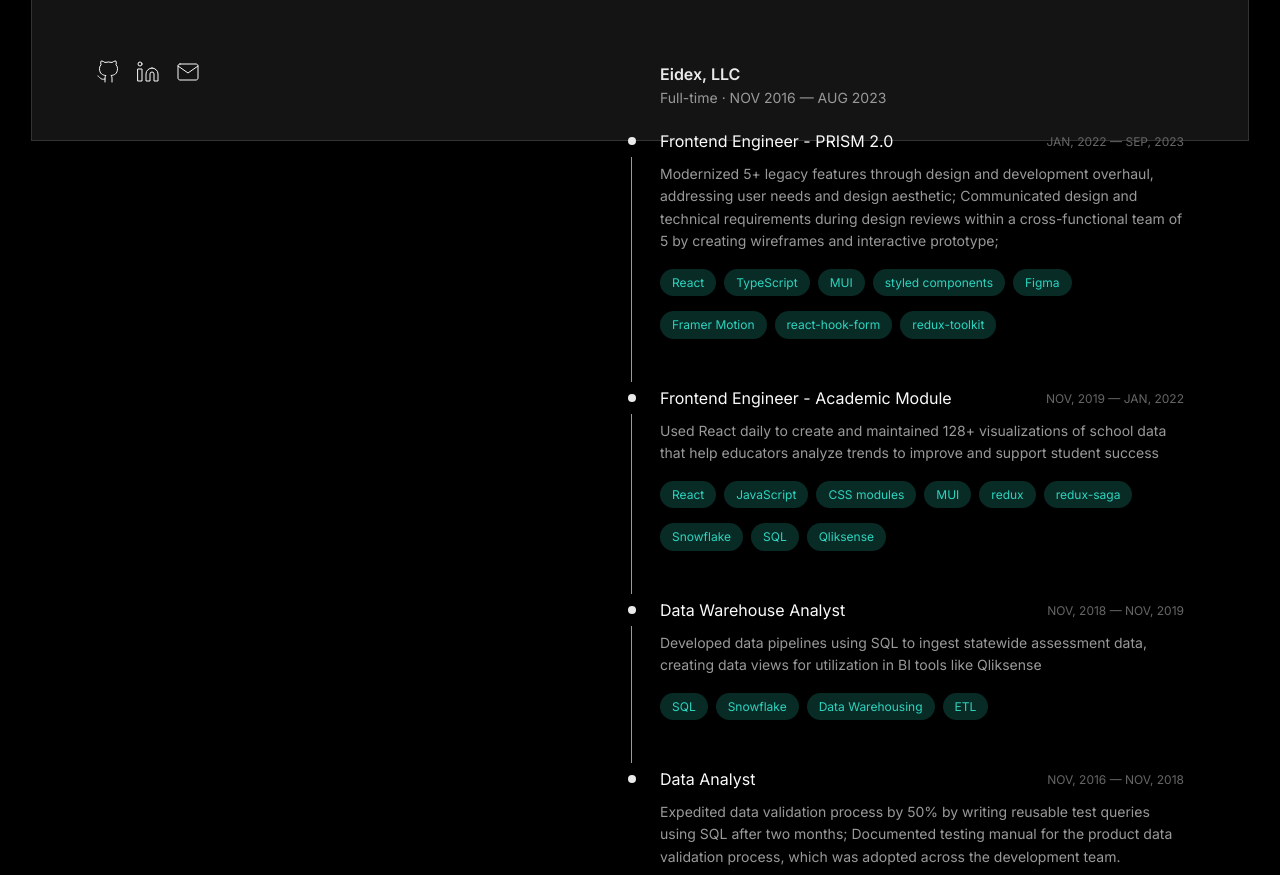
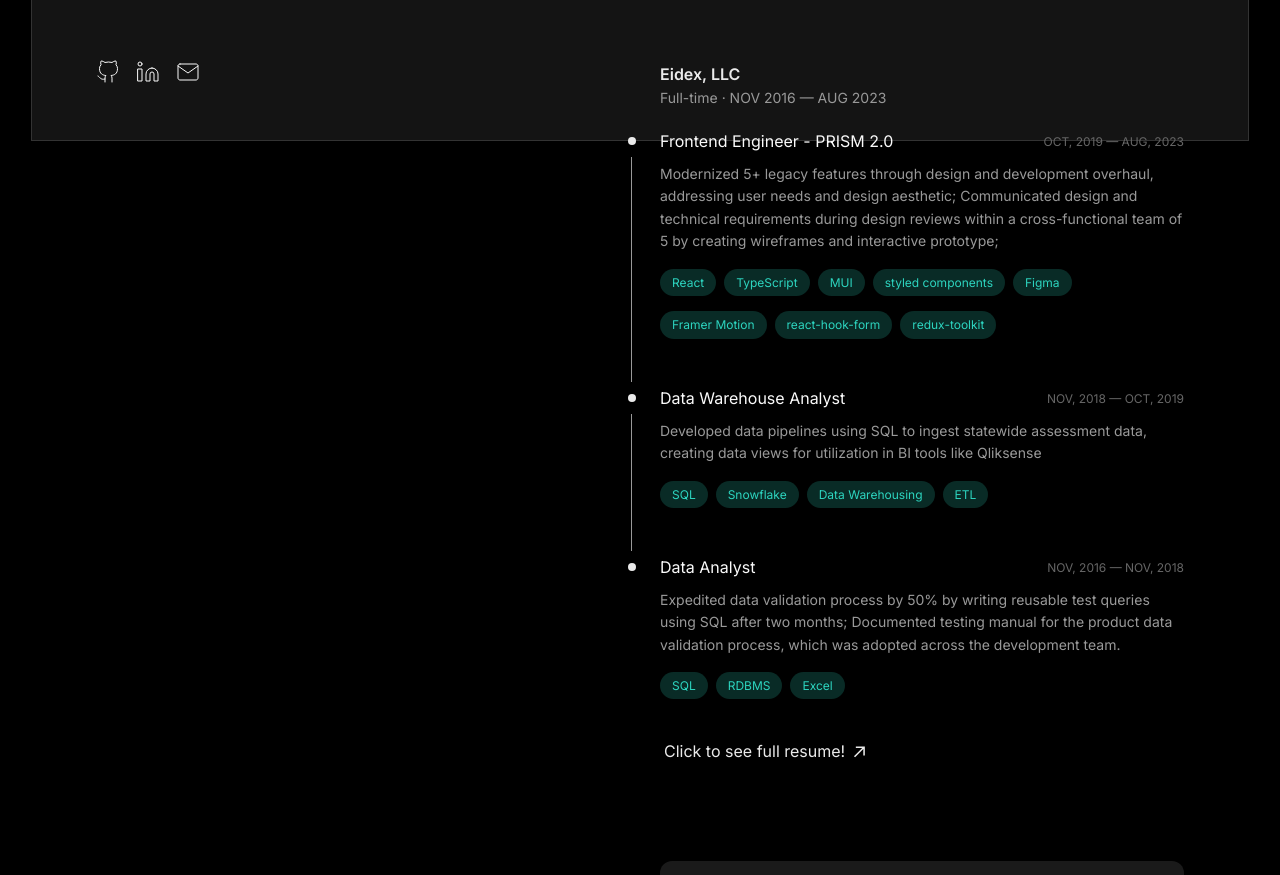
Before and after one commit to tnamdevnote/tnam.dev, a Next.js app: page / in a window 1280 px wide. Shown: the part 660-1535 px from the top of the page. Built offline with nearby package versions, Linux system fonts and the light colour scheme.

Commit message:
update date

```diff
--- a/config.ts
+++ b/config.ts
@@ -16,7 +16,7 @@
 export const EXPERIENCE = [
   {
     title: "Frontend Engineer - PRISM 2.0",
-    date: "JAN, 2022 — SEP, 2023",
+    date: "OCT, 2019 — AUG, 2023",
     description: `Modernized 5+ legacy features through design and development overhaul, addressing user needs and design aesthetic; Communicated design and technical requirements during design reviews within a cross-functional team of 5 by creating wireframes and interactive prototype;`,
     techStack: [
       "React",
@@ -30,24 +30,8 @@
     ],
   },
   {
-    title: "Frontend Engineer - Academic Module",
-    date: "NOV, 2019 — JAN, 2022",
-    description: `Used React daily to create and maintained 128+ visualizations of school data that help educators analyze trends to improve and support student success`,
-    techStack: [
-      "React",
-      "JavaScript",
-      "CSS modules",
-      "MUI",
-      "redux",
-      "redux-saga",
-      "Snowflake",
-      "SQL",
-      "Qliksense",
-    ],
-  },
-  {
     title: "Data Warehouse Analyst",
-    date: "NOV, 2018 — NOV, 2019",
+    date: "NOV, 2018 — OCT, 2019",
     description: `Developed data pipelines using SQL to ingest statewide assessment data, creating data views for utilization in BI tools like Qliksense`,
     techStack: ["SQL", "Snowflake", "Data Warehousing", "ETL"],
   },
```
